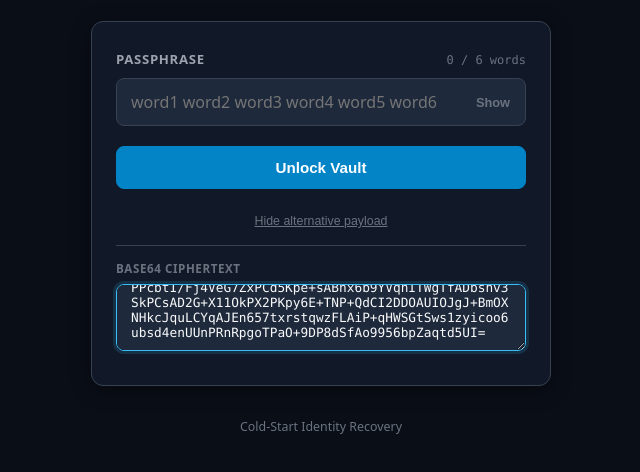
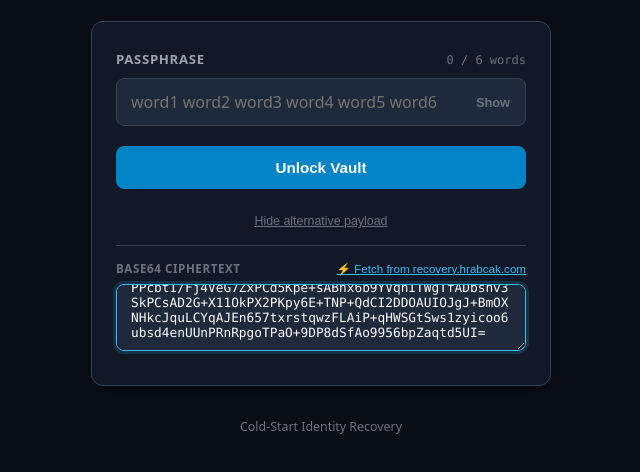
Before and after one commit to janhrabcak/identity-recovery, a plain HTML site: page public/index.html in a window 1280 px wide. Both pictures are taken after a click on the button "Paste alternative payload". Shown: the part 90-562 px from the top of the page, without its empty margins (319-959 px from the left). Drawn offline with Linux system fonts and the light colour scheme.

Commit message:
feat: add DoH fetching for recovery.hrabcak.com and DNS dead-drop support

```diff
--- a/public/index.html
+++ b/public/index.html
@@ -3,7 +3,7 @@
 <head>
   <meta charset="UTF-8">
   <meta name="viewport" content="width=device-width, initial-scale=1.0">
-  <meta http-equiv="Content-Security-Policy" content="default-src 'none'; style-src 'unsafe-inline'; script-src 'unsafe-inline'; img-src data:; base-uri 'none'; form-action 'none';">
+  <meta http-equiv="Content-Security-Policy" content="default-src 'none'; connect-src https://cloudflare-dns.com https://dns.google; style-src 'unsafe-inline'; script-src 'unsafe-inline'; img-src data:; base-uri 'none'; form-action 'none';">
   <meta name="vault-generated-at" content="2026-09-02T07:18:48.955Z">
   <meta name="vault-stale-after-months" content="6">
   <title>SOS Recovery Protocol | Cold-Start Identity Recovery</title>
@@ -690,8 +690,17 @@
           </div>
 
           <div id="custom-payload-container" class="hidden" style="margin-top: 14px; padding-top: 14px; border-top: 1px solid var(--border-color);">
-            <label for="ciphertext-input" style="font-size: 0.725rem; color: var(--text-muted);">Base64 Ciphertext</label>
+            <div style="display: flex; justify-content: space-between; align-items: center; margin-bottom: 6px;">
+              <label for="ciphertext-input" style="font-size: 0.725rem; color: var(--text-muted); margin-bottom: 0;">Base64 Ciphertext</label>
+              <button
+                type="button"
+                id="fetch-dns-btn"
+                onclick="fetchPayloadFromDns()"
+                style="background: none; border: none; color: #38bdf8; font-size: 0.725rem; cursor: pointer; text-decoration: underline; padding: 0;"
+              >⚡ Fetch from recovery.hrabcak.com</button>
+            </div>
             <textarea id="ciphertext-input" rows="3" placeholder="Paste alternative base64 payload here" style="font-family: var(--font-mono); font-size: 0.8rem;"></textarea>
+            <div id="dns-status-msg" style="font-size: 0.725rem; margin-top: 4px; display: none;"></div>
           </div>
         </form>
       </div>
@@ -925,6 +934,62 @@
       if (!isHidden) {
         document.getElementById("ciphertext-input")?.focus();
       }
+    }
+
+    /**
+     * Fetch encrypted payload from recovery.hrabcak.com TXT record via DNS-over-HTTPS (DoH)
+     */
+    async function fetchPayloadFromDns() {
+      const btn = document.getElementById("fetch-dns-btn");
+      const status = document.getElementById("dns-status-msg");
+      const textarea = document.getElementById("ciphertext-input");
+
+      btn.disabled = true;
+      btn.textContent = "Querying DNS...";
+      status.style.display = "block";
+      status.style.color = "var(--text-muted)";
+      status.textContent = "Querying DoH for recovery.hrabcak.com...";
+
+      const domain = "recovery.hrabcak.com";
+      const endpoints = [
+        `https://cloudflare-dns.com/dns-query?name=${domain}&type=TXT`,
+        `https://dns.google/resolve?name=${domain}&type=TXT`
+      ];
+
+      let rawData = null;
+      for (const url of endpoints) {
+        try {
+          const res = await fetch(url, { headers: { "Accept": "application/dns-json" } });
+          if (res.ok) {
+            const json = await res.json();
+            const txtAnswer = json.Answer?.find(a => a.type === 16);
+            if (txtAnswer && txtAnswer.data) {
+              rawData = txtAnswer.data;
+              break;
+            }
+          }
+        } catch (e) {
+          // Try next endpoint on failure
+        }
+      }
+
+      btn.disabled = false;
+      btn.textContent = "⚡ Fetch from recovery.hrabcak.com";
+
+      if (!rawData) {
+        status.style.color = "var(--accent-danger)";
+        status.textContent = "Failed to retrieve TXT record from DNS.";
+        return;
+      }
+
+      // Concatenate any multi-chunk strings: "chunk1" "chunk2" ...
+      const chunks = [...rawData.matchAll(/"([^"]*)"/g)].map(m => m[1]);
+      const ciphertext = chunks.length > 0 ? chunks.join("") : rawData.replace(/["\s]/g, "");
+
+      textarea.value = ciphertext;
+      status.style.color = "#34d399";
+      status.textContent = `✓ Loaded ${ciphertext.length} chars from DNS (recovery.hrabcak.com)`;
+      document.getElementById("passphrase-input").focus();
     }
 
     /**
```
Also changed, not shown: tests/test-suite.js (+17 -0 lines), 2 other files.
